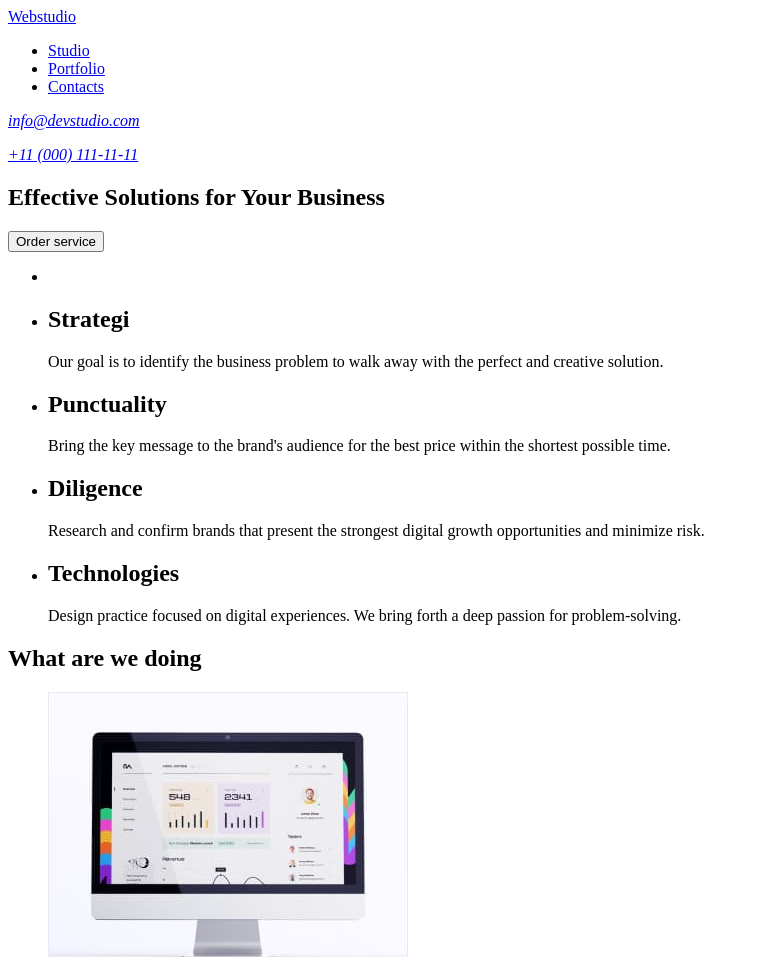
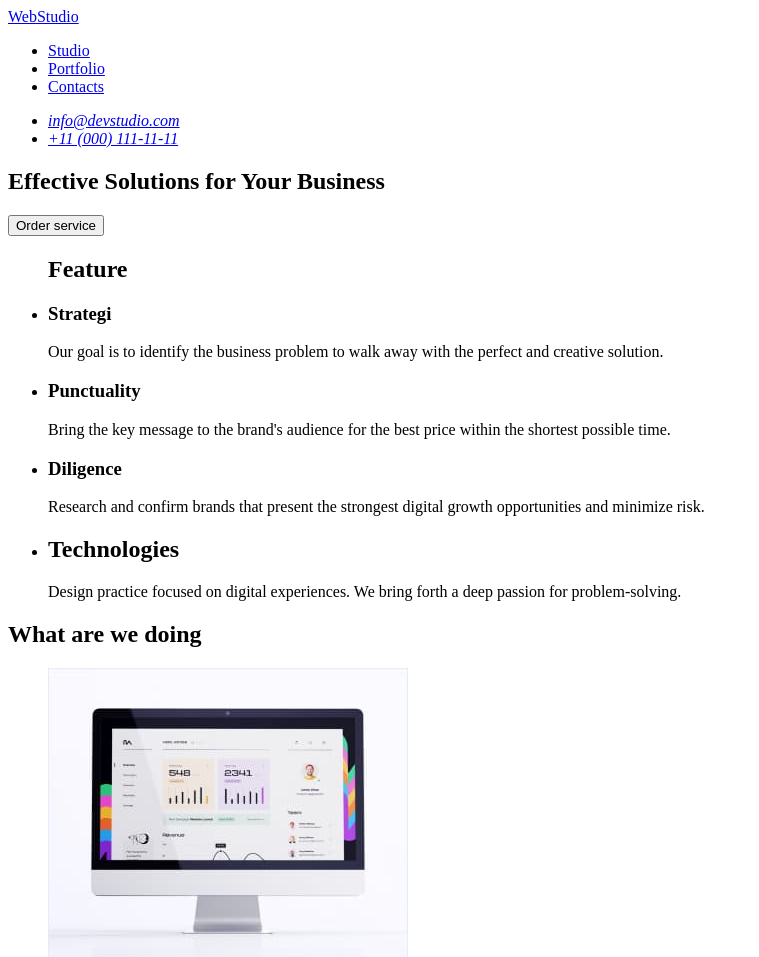
Before and after one commit to KostiantynLebediev/goit-markup-hw-01, a plain HTML site: page index.html in a window 1280 px wide. Shown: the top 957 px of the page, without its empty margins (0-759 px from the left). Drawn offline with Linux system fonts and the light colour scheme.

Commit message:
Update index.html

```diff
--- a/index.html
+++ b/index.html
@@ -8,10 +8,11 @@
   </head>
   <body>
     <!--Header section-->
-    <main>
     <header>
       <nav>
-          <a href="./index.html">Webstudio</a>
+        <!--Logo section-->
+        <a href="./index.html">WebStudio</a>
+        <!--Navigation-->
         <ul>
           <li><a href="Studio">Studio</a></li>
           <li><a href="Portfolio">Portfolio</a></li>
@@ -19,10 +20,13 @@
         </ul>
       </nav>
       <address>
-          <p><a href="info@devstudio.com">info@devstudio.com</a></p>
-          <p><a href="tel:+110001111111">+11 (000) 111-11-11</a></p>
+        <ul>
+          <li><a href="info@devstudio.com">info@devstudio.com</a></li>
+          <li><a href="tel:+110001111111">+11 (000) 111-11-11</a></li>
+        </ul>
       </address>
     </header>
+    <main>
       <!--Hero image-->
       <section>
         <h1>Effective Solutions for Your Business</h1>
@@ -31,23 +35,23 @@
       <!--Section 1-->
       <section>
         <ul>
-          <li></li>
+          <h2>Feature</h2>
           <li>
-            <h2>Strategi</h2>
+            <h3>Strategi</h3>
             <p>
               Our goal is to identify the business problem to walk away with the
               perfect and creative solution.
             </p>
           </li>
           <li>
-            <h2>Punctuality</h2>
+            <h3>Punctuality</h3>
             <p>
               Bring the key message to the brand's audience for the best price
               within the shortest possible time.
             </p>
           </li>
           <li>
-            <h2>Diligence</h2>
+            <h3>Diligence</h3>
             <p>
               Research and confirm brands that present the strongest digital
               growth opportunities and minimize risk.
@@ -126,7 +130,7 @@
     </main>
     <!--Footer-->
     <footer>
-      <a href="index.html">Webstudio</a>
+      <a href="index.html">WebStudio</a>
       <p>
         Increase the flow of customers and sales for your business with digital
         marketing & growth solutions.
```
Lines whose indentation alone changed are shown as unchanged.
